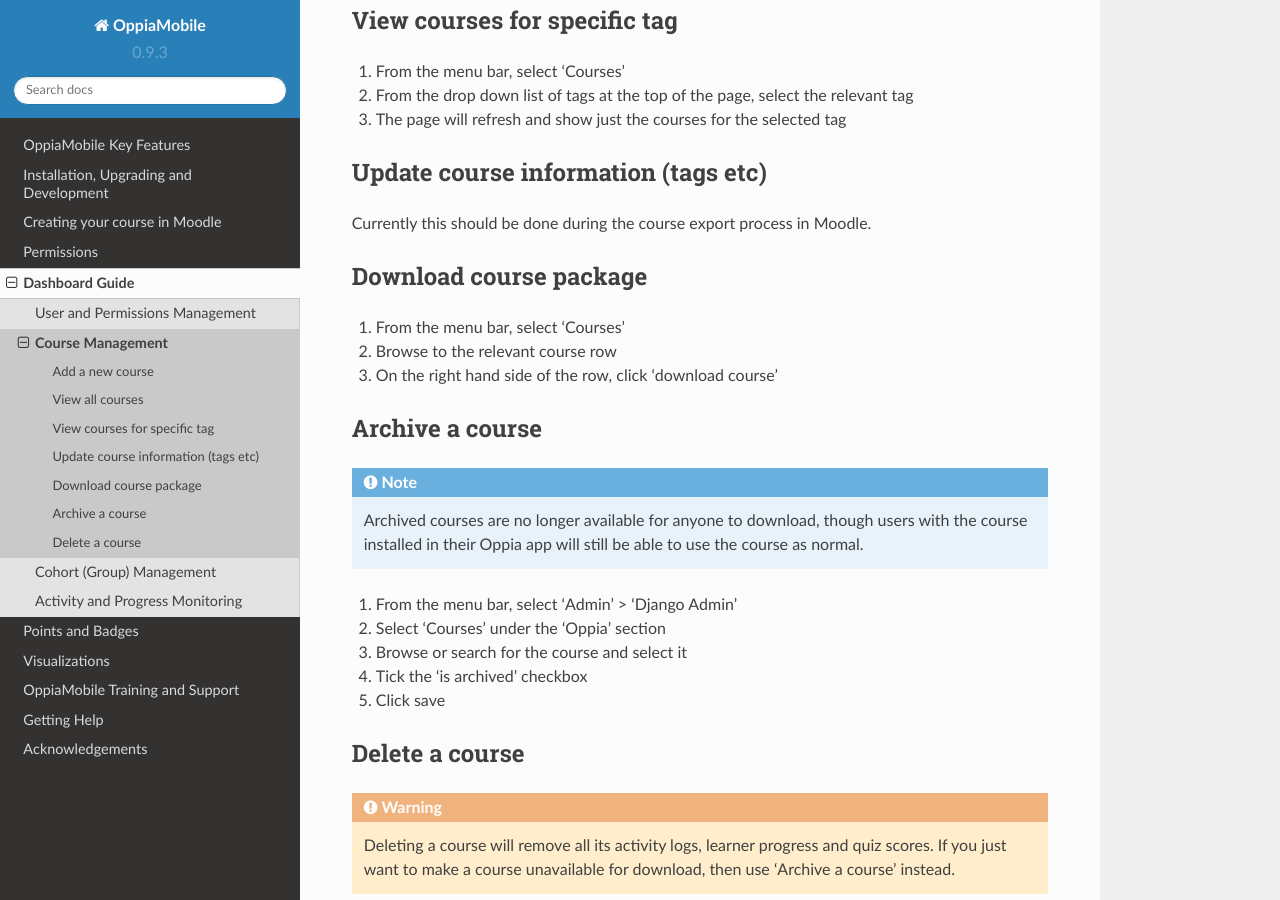
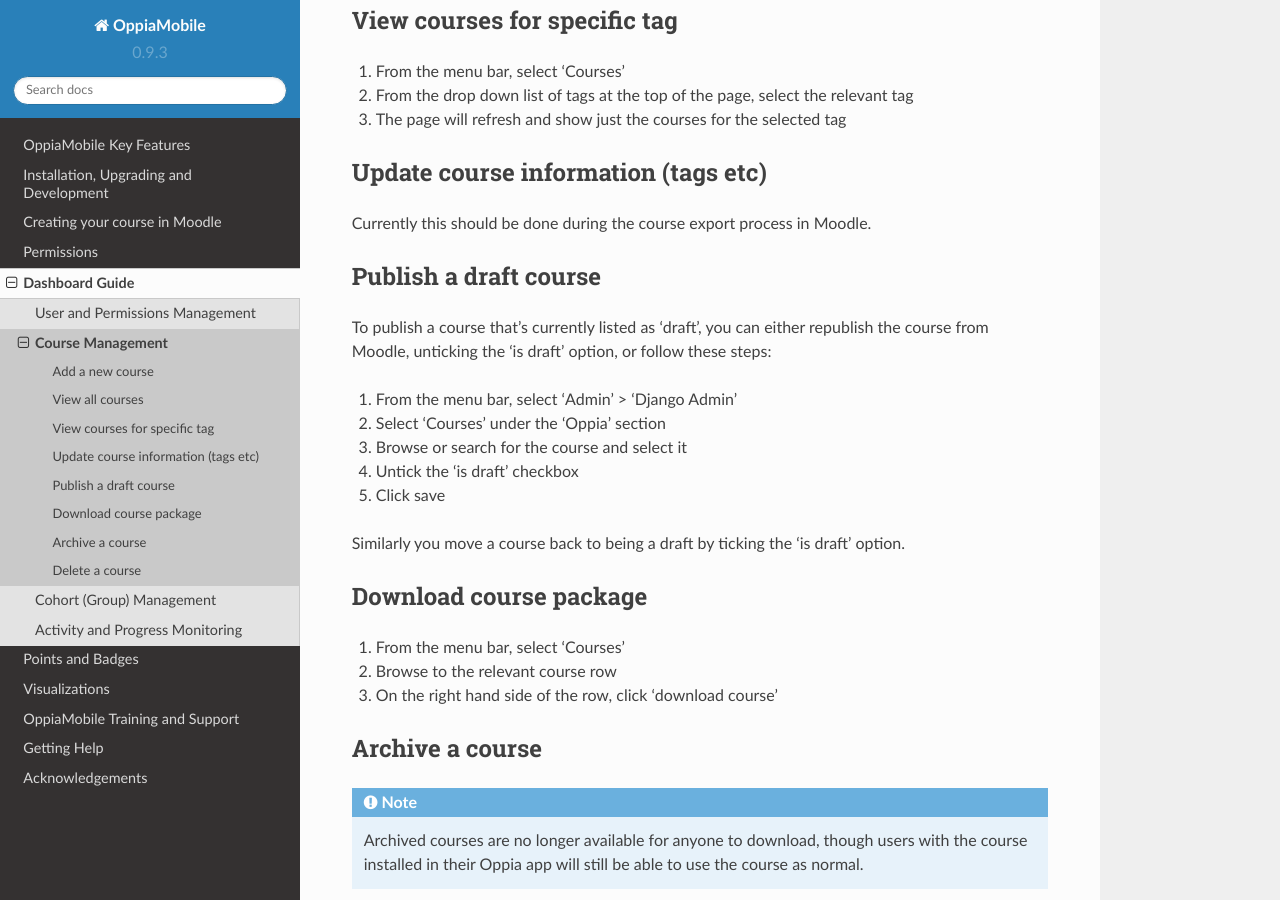
Before and after one commit to DigitalCampus/django-oppia, a Sphinx documentation site: the page built from docs/dashboard/courses.rst, in a window 1280 px wide and 900 px high, scrolled down 561 px. Built offline with Sphinx 7.4.7 and the Read the Docs theme 2.0.0, drawn with Linux system fonts in a browser that asks for light colours; the version number is read from the project's files by our own code.

Commit message:
update docs

```diff
--- a/docs/dashboard/courses.rst
+++ b/docs/dashboard/courses.rst
@@ -33,6 +33,20 @@
 
 Currently this should be done during the course export process in Moodle.
 
+
+Publish a draft course
+-----------------------
+
+To publish a course that's currently listed as 'draft', you can either republish the course from Moodle, unticking the
+'is draft' option, or follow these steps:
+
+#. From the menu bar, select 'Admin' > 'Django Admin'
+#. Select 'Courses' under the 'Oppia' section
+#. Browse or search for the course and select it
+#. Untick the 'is draft' checkbox
+#. Click save
+
+Similarly you move a course back to being a draft by ticking the 'is draft' option.
 
 Download course package
 -------------------------
--- a/docs/dev/client/configure.rst
+++ b/docs/dev/client/configure.rst
@@ -17,6 +17,9 @@
 
 Update the package attribute on manifest tag in AndroidManifest.xml (keeping with the 'reverse url' type notation), so
 for example, replace ``org.digitalcampus.mobile.learning`` with ``org.myorgname.myproject.oppia``
+
+Also update the ``build.gradle`` file to update the ``applicationId`` to be the same as you've used in the
+AndroidManifest.xml.
 
 Classes to update
 ----------------------------
```
